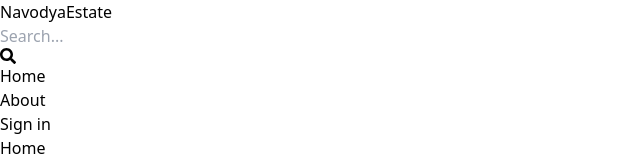
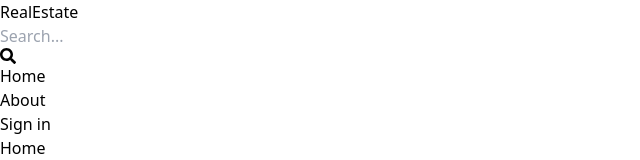
Before and after one commit to manamendraJN/mern-estate, a React (Vite) app in the folder client/: page / in a window 1280 px wide. Shown: the top 160 px of the page, without its empty margins (0-640 px from the left). Built offline with nearby package versions, Linux system fonts and the light colour scheme.

Commit message:
change application name in header

```diff
--- a/client/src/components/Header.jsx
+++ b/client/src/components/Header.jsx
@@ -9,7 +9,7 @@ export default function Header() {
 
       <Link to='/'>
       <h1 className='font-bold text-sm sm:text-xl flex flex-wrap'>
-        <span className='text-slate-500'>Navodya</span>
+        <span className='text-slate-500'>Real</span>
         <span className='text-slate-700'>Estate</span>
       </h1>
       </Link>
```
